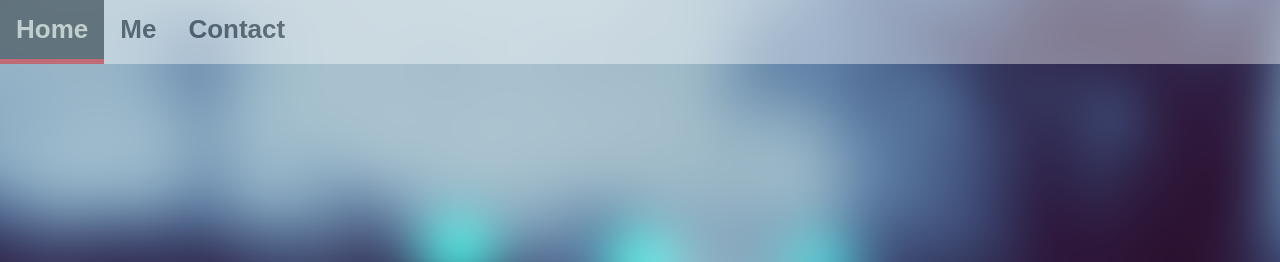
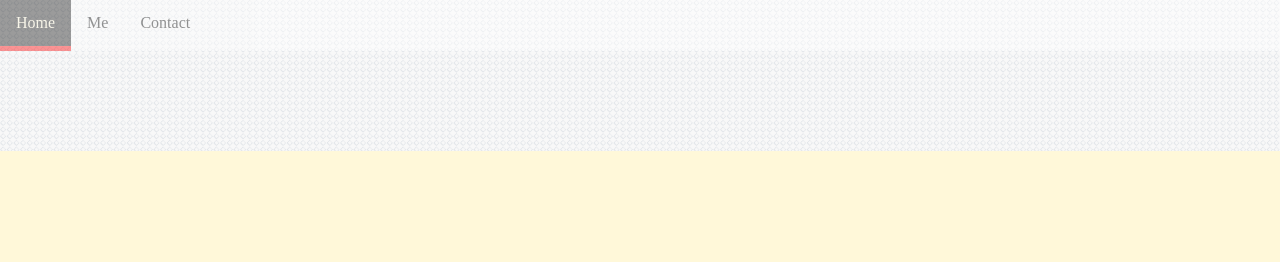
Before and after one commit to sabone2017/portfolio, a plain HTML site: page Portfolio/MAINv2.html in a window 1280 px wide. Both pictures are taken after a click on the button "LEGGO". Shown: the top 262 px of the page. Drawn offline with Linux system fonts and the light colour scheme.

Commit message:
revamping html and buttoncode to prepare for insertion of slider

```diff
--- a/Portfolio/MAINv2.html
+++ b/Portfolio/MAINv2.html
@@ -12,15 +12,6 @@
 
 <div class="wrapper" id="introPage">
   <div id="intro">
-<!--   	<div class="headBorder" id="headRun">-->
-			<div>
-				<ul class="headNav headBorder">
-					<li class="active"><a href="#">Home</a></li>
-					<li><a href="#">Me</a></li>
-					<li><a href="#">Contact</a></li>
-				</ul>
-			</div>
-		<!--</div>-->
     <div id="centerStuff">
 		<img id="logo" src="assets/images/logo.png" />
     	<div class="centered" id="description">
@@ -30,6 +21,13 @@
     </div>
 	</div><!--End of topBox-->
 </div>
+<div class="wrapper">
+	<ul class="headNav headBorder">
+		<li class="active"><a href="#">Home</a></li>
+		<li><a href="#">Me</a></li>
+		<li><a href="#">Contact</a></li>
+	</ul>
+</div>
 <div class="wrapper" id="middle">
 	<div id="midBox">
     </div>
--- a/Portfolio/buttoncode.js
+++ b/Portfolio/buttoncode.js
@@ -1,13 +1,14 @@
 var enterButton = document.getElementById("enter");
-enterButton.onclick = function showPage(){
+//enterButton.onclick = showPage();
+
+function showPage(){
   var theBody = document.getElementsByTagName("body")[0];
   var header = document.getElementsByClassName("headBorder")[0];
   var sectOne = document.getElementById("intro");
   var sectTwo = document.getElementById("midBox");
   header.style.display = "block";
-  sectOne.style.height = "800px";
+  sectOne.style.display= "none";
   theBody.style.backgroundImage = "url(assets/images/bodyPattern.png)"
   theBody.style.backgroundSize = "cover";
-
   sectTwo.style.display = "block";
 }
--- a/Portfolio/css/portfoliostyle.css
+++ b/Portfolio/css/portfoliostyle.css
@@ -71,7 +71,7 @@ li{
 	float:left;
 }
 
-li a{
+.headNav > li a{
 	display: block;
 	text-align: center;
 	padding: 14px 16px;
@@ -79,12 +79,12 @@ li a{
 	color: #000;
 }
 
-li a:hover{
+.headNav > li a:hover{
 	height: auto;
 	background-color: #111;
 	color: #FFF8D9;
 }
 
-li.active{
+.headNav > li.active{
 	border-bottom: red solid 5px;
 }
```
